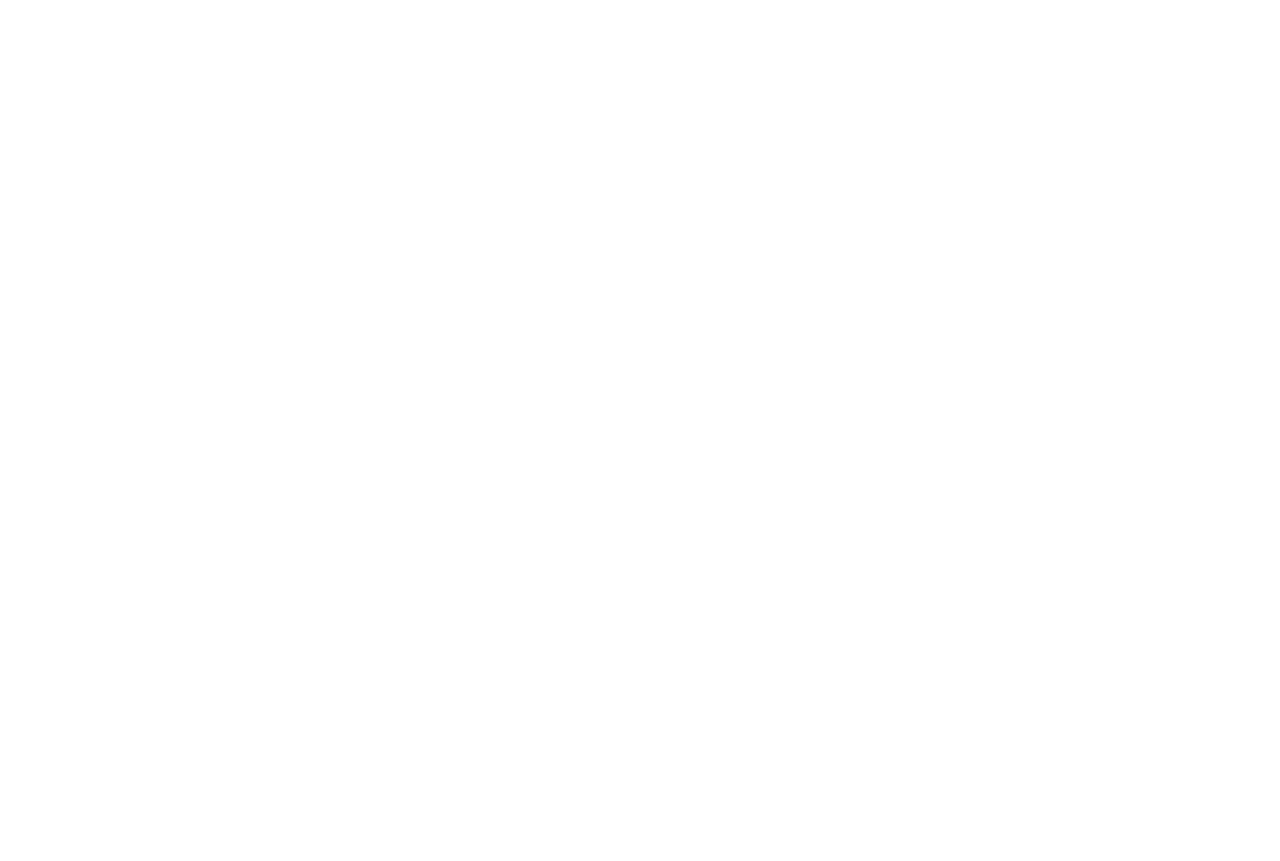
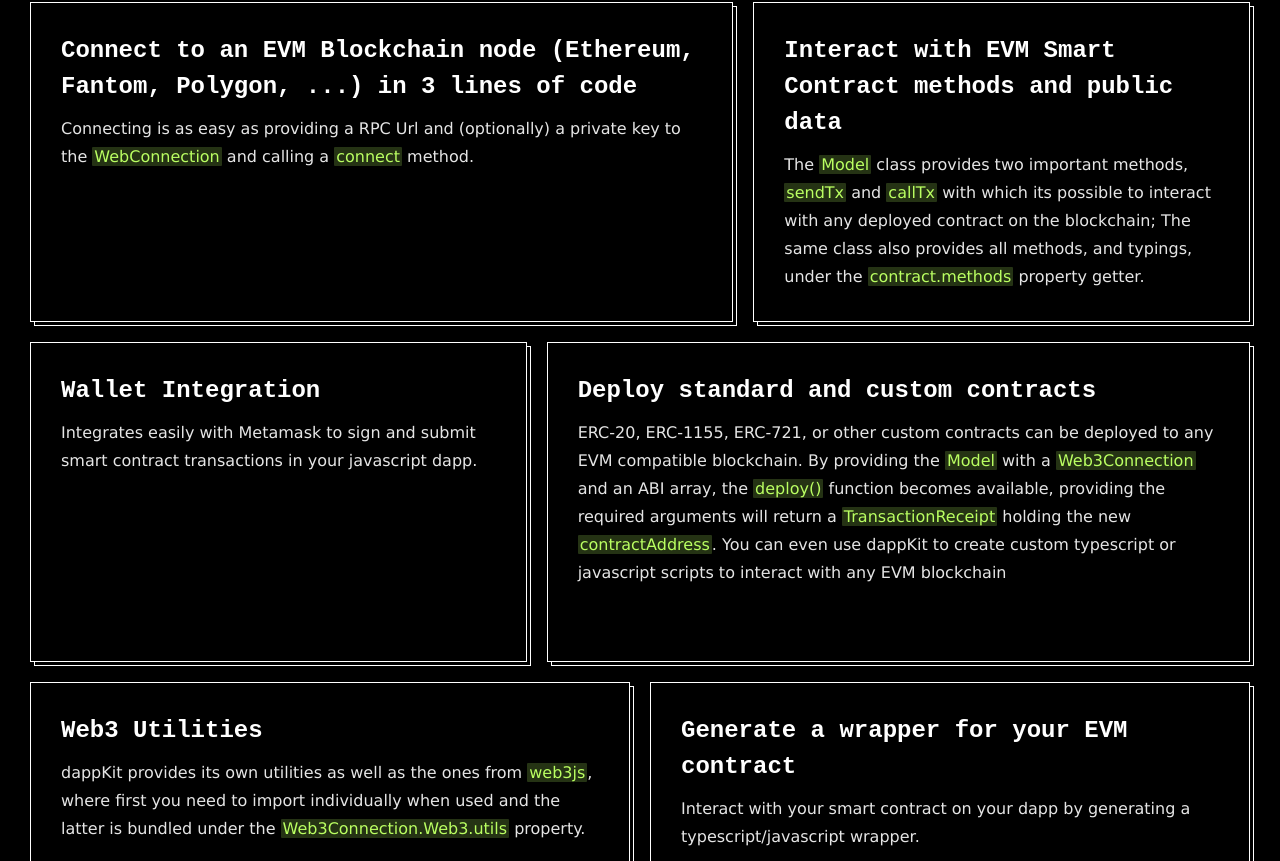
Before and after one commit to layerx-labs/dappkit-landing-page, a React (Create React App) app: page / in a window 1280 px wide. Shown: the part 2279-3140 px from the top of the page. Before the commit the page ends 2081 px from the top, so only its background shows below. Built offline with nearby package versions, Linux system fonts and the light colour scheme.

Commit message:
Add advanced features section

```diff
--- a/src/App.js
+++ b/src/App.js
@@ -2,6 +2,7 @@
 import Intro from "./components/intro";
 import Examples from "./components/examples";
 import Sdk from "./components/sdk";
+import Features from "./components/features";
 
 function App() {
   return (
@@ -10,6 +11,7 @@
       <Intro />
       <Examples />
       <Sdk />
+      <Features />
     </>
   );
 }
--- a/src/components/design/card/index.js
+++ b/src/components/design/card/index.js
@@ -1,10 +1,10 @@
 import * as Styles from "./styles";
 
 function Card(props) {
-  const { title, description } = props;
+  const { className, color = "light", title, description } = props;
 
   return (
-    <Styles.Wrapper>
+    <Styles.Wrapper className={className} color={color}>
       <h3>{title}</h3>
       <p>{description}</p>
     </Styles.Wrapper>
--- a/src/components/design/card/styles.js
+++ b/src/components/design/card/styles.js
@@ -1,21 +1,47 @@
-import styled from "styled-components";
+import styled, { css } from "styled-components";
 import { rem } from "polished";
 import { colors } from "../../../styles/design-tokens";
 
-const { light, dark } = colors;
+const { light, dark, grey100, grey800, grey900, green500, green900 } = colors;
 
 export const Wrapper = styled.div`
   position: relative;
   border: 1px solid ${dark};
   background-color: ${light};
   padding: ${rem("30px")};
-  box-shadow: ${light} ${rem("4px")} ${rem("4px")} 0px -1px, ${dark} ${rem(
-  "4px"
-)} ${rem("4px")};
-  }
-
+  box-shadow: ${light} ${rem("4px")} ${rem("4px")} 0px -1px,
+    ${dark} ${rem("4px")} ${rem("4px")};
 
   h3 {
     margin-bottom: ${rem("10px")};
+    color: ${grey900};
   }
+
+  p {
+    color: ${grey800};
+  }
+
+  ${(props) =>
+    props.color === "dark" &&
+    css`
+      border: 1px solid ${light};
+      background-color: ${dark};
+      box-shadow: ${dark} ${rem("4px")} ${rem("4px")} 0px -1px,
+        ${light} ${rem("4px")} ${rem("4px")};
+
+      h3 {
+        color: ${light};
+      }
+
+      p {
+        color: ${grey100};
+
+        span {
+          border-radius: ${rem("1px")};
+          background-color: ${green900};
+          padding: 0 ${rem("2px")};
+          color: ${green500};
+        }
+      }
+    `}
 `;
--- a/src/components/design/section/index.js
+++ b/src/components/design/section/index.js
@@ -1,13 +1,13 @@
 import * as Styles from "./styles";
 
 function Section(props) {
-  const { title, subtitle, children } = props;
+  const { color = "light", title, subtitle, children } = props;
 
   return (
-    <Styles.Wrapper>
+    <Styles.Wrapper color={color}>
       <div>
         {(title || subtitle) && (
-          <Styles.Header>
+          <Styles.Header color={color}>
             {title && <h2>{title}</h2>}
             {subtitle && <span>{subtitle}</span>}
           </Styles.Header>
--- a/src/components/design/section/styles.js
+++ b/src/components/design/section/styles.js
@@ -2,11 +2,12 @@
 import { rem } from "polished";
 import { colors } from "../../../styles/design-tokens";
 
-const { light } = colors;
+const { light, dark, grey800, grey900 } = colors;
 
 export const Wrapper = styled.div`
-  background-color: ${light};
+  background-color: ${(props) => (props.color === "dark" ? dark : light)};
   padding: ${rem("100px")} ${rem("30px")};
+  color: ${(props) => (props.color === "dark" ? light : dark)};
 
   > div {
     margin: 0 auto;
@@ -18,8 +19,13 @@
   margin-bottom: ${rem("60px")};
   text-align: center;
 
+  h2 {
+    color: ${(props) => (props.color === "dark" ? light : grey900)};
+  }
+
   span {
     display: inline-block;
     margin-top: ${rem("10px")};
+    color: ${(props) => (props.color === "dark" ? light : grey800)};
   }
 `;
--- /dev/null
+++ b/src/components/features.js
@@ -0,0 +1,128 @@
+import styled from "styled-components";
+import { rem } from "polished";
+import Section from "./design/section";
+import Card from "./design/card";
+
+const Grid = styled.div`
+  display: grid;
+  grid-template-columns: repeat(12, 1fr);
+  grid-template-rows: repeat(3, 1fr);
+  grid-gap: ${rem("20px")};
+
+  > div {
+    &:first-child {
+      grid-column: 1 / 8;
+      grid-row: 1 / 2;
+    }
+
+    &:nth-child(2) {
+      grid-column: 8 / 13;
+      grid-row: 1 / 2;
+    }
+
+    &:nth-child(3) {
+      grid-column: 1 / 6;
+      grid-row: 2 / 3;
+    }
+
+    &:nth-child(4) {
+      grid-column: 6 / 13;
+      grid-row: 2 / 3;
+    }
+
+    &:nth-child(5) {
+      grid-column: 1 / 7;
+      grid-row: 3 / 4;
+    }
+
+    &:last-child {
+      grid-column: 7 / 13;
+      grid-row: 3 / 4;
+    }
+  }
+`;
+
+function Features() {
+  const items = [
+    {
+      title:
+        "Connect to an EVM Blockchain node (Ethereum, Fantom, Polygon, ...) in 3 lines of code",
+      description: [
+        "Connecting is as easy as providing a RPC Url and (optionally) a private key to the ",
+        <span key={1}>WebConnection</span>,
+        " and calling a ",
+        <span key={2}>connect</span>,
+        " method.",
+      ],
+    },
+    {
+      title: "Interact with EVM Smart Contract methods and public data",
+      description: [
+        "The ",
+        <span key={1}>Model</span>,
+        " class provides two important methods, ",
+        <span key={2}>sendTx</span>,
+        " and ",
+        <span key={3}>callTx</span>,
+        " with which its possible to interact with any deployed contract on the blockchain; The same class also provides all methods, and typings, under the ",
+        <span key={4}>contract.methods</span>,
+        " property getter.",
+      ],
+    },
+    {
+      title: "Wallet Integration ",
+      description:
+        "Integrates easily with Metamask to sign and submit smart contract transactions in your javascript dapp.",
+    },
+    {
+      title: "Deploy standard and custom contracts",
+      description: [
+        "ERC-20, ERC-1155, ERC-721, or other custom contracts can be deployed to any EVM compatible blockchain. By providing the ",
+        <span key={1}>Model</span>,
+        " with a ",
+        <span key={2}>Web3Connection</span>,
+        " and an ABI array, the ",
+        <span key={3}>deploy()</span>,
+        " function becomes available, providing the required arguments will return a ",
+        <span key={4}>TransactionReceipt</span>,
+        " holding the new ",
+        <span key={5}>contractAddress</span>,
+        ". You can even use dappKit to create custom typescript or javascript scripts to interact with any EVM blockchain",
+      ],
+    },
+    {
+      title: "Web3 Utilities",
+      description: [
+        "dappKit provides its own utilities as well as the ones from ",
+        <span key={1}>web3js</span>,
+        ", where first you need to import individually when used and the latter is bundled under the ",
+        <span key={2}>Web3Connection.Web3.utils</span>,
+        " property.",
+      ],
+    },
+    {
+      title: "Generate a wrapper for your EVM contract",
+      description:
+        "Interact with your smart contract on your dapp by generating a typescript/javascript wrapper.",
+    },
+  ];
+
+  return (
+    <Section color="dark" title="Advanced Features">
+      <Grid>
+        {items &&
+          Array.isArray(items) &&
+          items.map((item, index) => (
+            <Card
+              key={index}
+              color="dark"
+              title={item.title}
+              description={item.description}
+            />
+          ))}
+      </Grid>
+    </Section>
+  );
+}
+
+export default Features;
--- a/src/styles/design-tokens.js
+++ b/src/styles/design-tokens.js
@@ -2,12 +2,15 @@
   dark: "#000000",
   light: "#ffffff",
   grey: "#E7E7E7",
+  grey100: "#E5E5E5",
   grey200: "#cbcbcb",
   grey600: "#646464",
   grey700: "#4B4B4B",
   grey800: "#404040",
   grey900: "#202020",
   green: "#D2FF62",
+  green500: "#BAFF62",
+  green900: "#253314",
   purple: "#7B61FF",
 };
 
```
